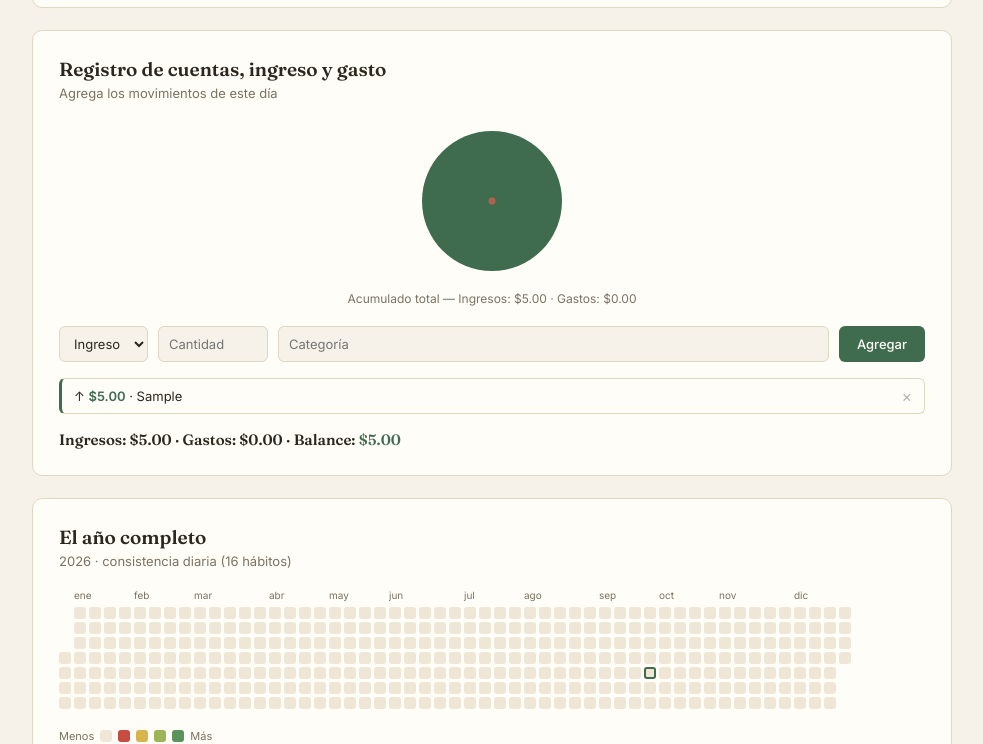
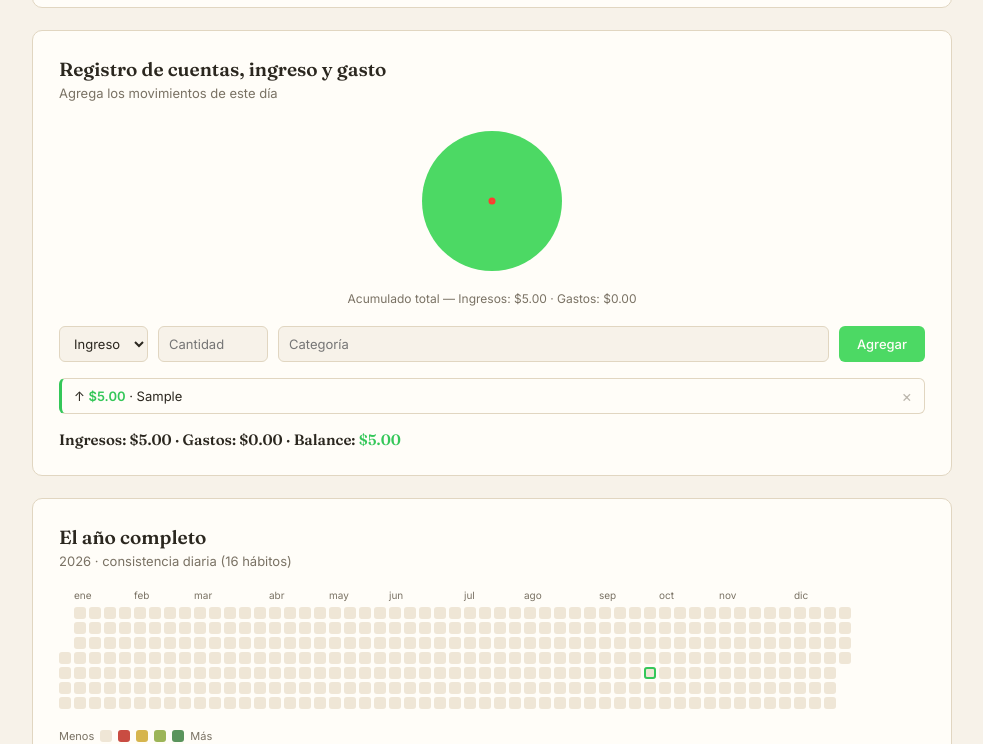
Before and after one commit to rodrigozamorapiano/habitos-, a plain HTML site: page index.html in a window 1280 px wide. Both pictures are taken after typing "5", "Sample" into the empty fields and a click on the button "Agregar". Shown: the part 792-1536 px from the top of the page, without its empty margins (148-1131 px from the left). Drawn offline with Linux system fonts and the light colour scheme.

Commit message:
Add files via upload

```diff
--- a/index.html
+++ b/index.html
@@ -15,8 +15,9 @@
     --cream-alt:  #EFE6D6;
     --ink:        #2B271F;
     --ink-soft:   #7A7264;
-    --forest:     #3F6B4F;
-    --forest-dim: #7FA688;
+    --forest:     #34C759;
+    --forest-dim: #86E8A0;
+    --forest-light: #4CD964;
     --clay:       #B5624A;
     --plum:       #7A5C7E;
     --ochre:      #C79A3D;
@@ -286,7 +287,7 @@
   .finanzas-form input[type="number"]{ width: 110px; }
   .finanzas-form input[type="text"]{ flex: 1; min-width: 130px; }
   .fin-add-btn{
-    background: var(--forest);
+    background: var(--forest-light);
     border: none;
     color: var(--white);
     font-family: 'Inter', sans-serif;
@@ -502,7 +503,7 @@
     </div>
 
     <div class="ring-legend">
-      <div class="ring-swatch" style="box-shadow: inset 0 0 0 2px #3F6B4F;"></div>
+      <div class="ring-swatch" style="box-shadow: inset 0 0 0 2px #34C759;"></div>
       <span>Ingresos &gt; gastos</span>
       <div class="ring-swatch" style="box-shadow: inset 0 0 0 2px #B5624A;"></div>
       <span>Gastos &gt; ingresos</span>
@@ -720,8 +721,8 @@
     const svg = document.getElementById('fin-chart');
     const caption = document.getElementById('fin-chart-caption');
 
-    const VERDE = '#3F6B4F';
-    const ROJO  = '#B5624A';
+    const VERDE = '#4CD964';
+    const ROJO  = '#FF3B30';
     const NEUTRO = '#DDD2BE';
     const R = 70;      // radio fijo del círculo principal
     const CX = 80, CY = 80;
@@ -841,7 +842,7 @@
 
           const balance = finanzasBalance(iso);
           if (balance > 0){
-            cell.style.boxShadow = 'inset 0 0 0 2px #3F6B4F';
+            cell.style.boxShadow = 'inset 0 0 0 2px #34C759';
           } else if (balance < 0){
             cell.style.boxShadow = 'inset 0 0 0 2px #B5624A';
           }
```
